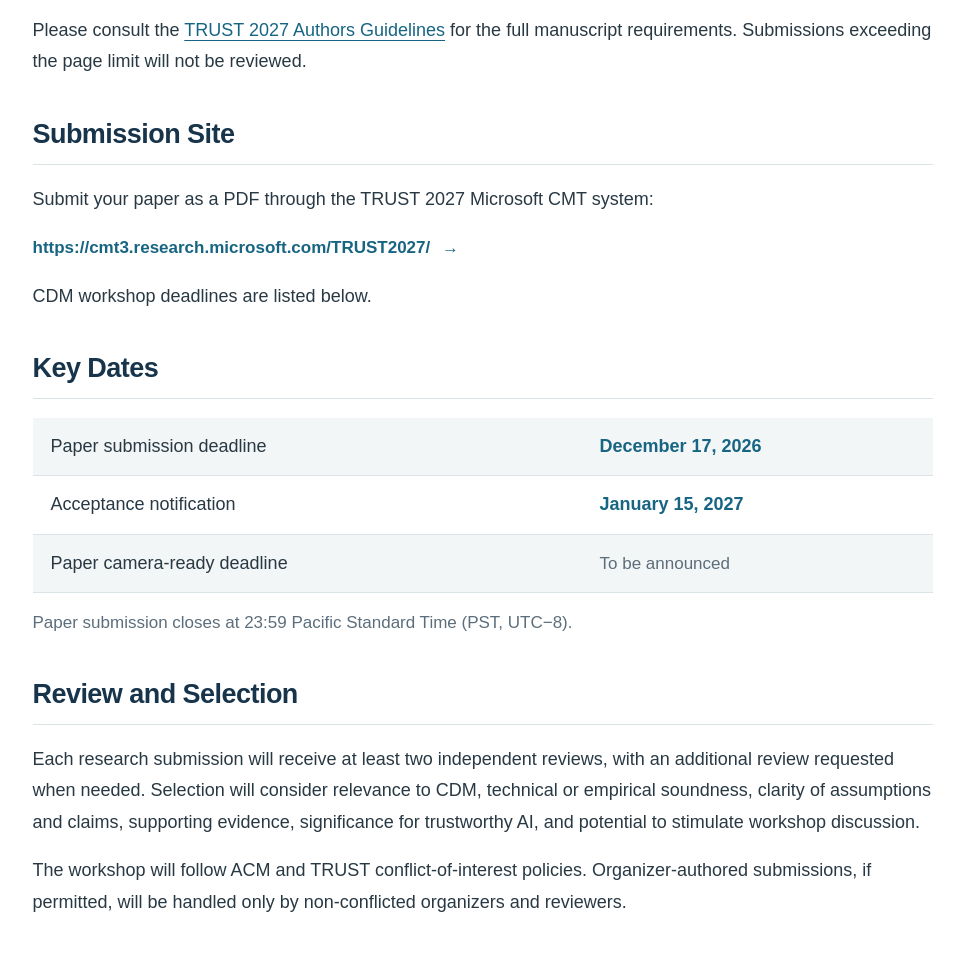
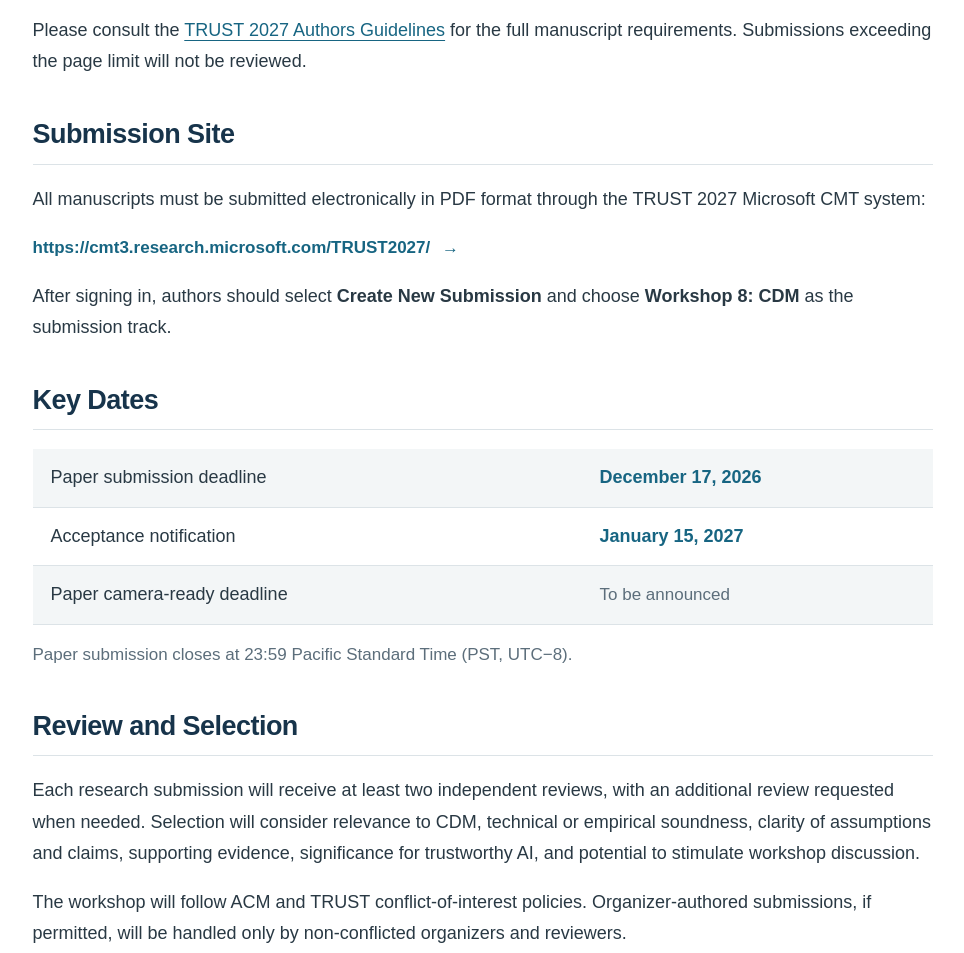
Before and after one commit to CDM27/cdm27.github.io, a plain HTML site: page submission.html in a window 1280 px wide. Shown: the part 763-1716 px from the top of the page, without its empty margins (260-1224 px from the left). Drawn offline with Linux system fonts and the light colour scheme.

Commit message:
update submission info

```diff
--- a/submission.html
+++ b/submission.html
@@ -36,7 +36,12 @@
 </ul>
 <p>Please consult the <a href="https://eigtrust.acm.org/trust2027/authors-guidelines/">TRUST 2027 Authors Guidelines</a> for the full manuscript requirements. Submissions exceeding the page limit will not be reviewed.</p>
 </section>
-<section aria-labelledby="portal-title" class="section" id="submission"><h2 id="portal-title">Submission Site</h2><p>Submit your paper as a PDF through the TRUST 2027 Microsoft CMT system:</p><p><a class="text-link" href="https://cmt3.research.microsoft.com/TRUST2027/">https://cmt3.research.microsoft.com/TRUST2027/ <span aria-hidden="true">→</span></a></p><p>CDM workshop deadlines are listed below.</p></section>
+<section aria-labelledby="portal-title" class="section" id="submission">
+<h2 id="portal-title">Submission Site</h2>
+<p>All manuscripts must be submitted electronically in PDF format through the TRUST 2027 Microsoft CMT system:</p>
+<p><a class="text-link" href="https://cmt3.research.microsoft.com/TRUST2027/">https://cmt3.research.microsoft.com/TRUST2027/ <span aria-hidden="true">→</span></a></p>
+<p>After signing in, authors should select <strong>Create New Submission</strong> and choose <strong>Workshop 8: CDM</strong> as the submission track.</p>
+</section>
 <section aria-labelledby="dates-title" class="section" id="important-dates"><h2 id="dates-title">Key Dates</h2><table class="info-table dates-table"><caption class="sr-only">Paper submission dates</caption><tbody><tr><th scope="row">Paper submission deadline</th><td><time datetime="2026-12-17T23:59:00-08:00">December 17, 2026</time></td></tr><tr><th scope="row">Acceptance notification</th><td><time datetime="2027-01-15">January 15, 2027</time></td></tr><tr><th scope="row">Paper camera-ready deadline</th><td><span class="pending">To be announced</span></td></tr></tbody></table><p class="small-note">Paper submission closes at 23:59 Pacific Standard Time (PST, UTC−8).</p></section>
 <section aria-labelledby="review-title" class="section" id="review"><h2 id="review-title">Review and Selection</h2><p>Each research submission will receive at least two independent reviews, with an additional review requested when needed. Selection will consider relevance to CDM, technical or empirical soundness, clarity of assumptions and claims, supporting evidence, significance for trustworthy AI, and potential to stimulate workshop discussion.</p><p>The workshop will follow ACM and TRUST conflict-of-interest policies. Organizer-authored submissions, if permitted, will be handled only by non-conflicted organizers and reviewers.</p></section>
 <section aria-labelledby="publication-title" class="section" id="publication"><h2 id="publication-title">Publication and Presentation</h2><p>Accepted workshop papers will be considered for publication in the TRUST 2027 conference proceedings. Papers selected for inclusion in the proceedings may undergo an additional light review to determine their suitability for publication.</p><p>At least one author of each accepted paper must register and present the work at the workshop. Authors are responsible for obtaining any necessary publication clearances and following the applicable ACM publication policies.</p></section>
```
